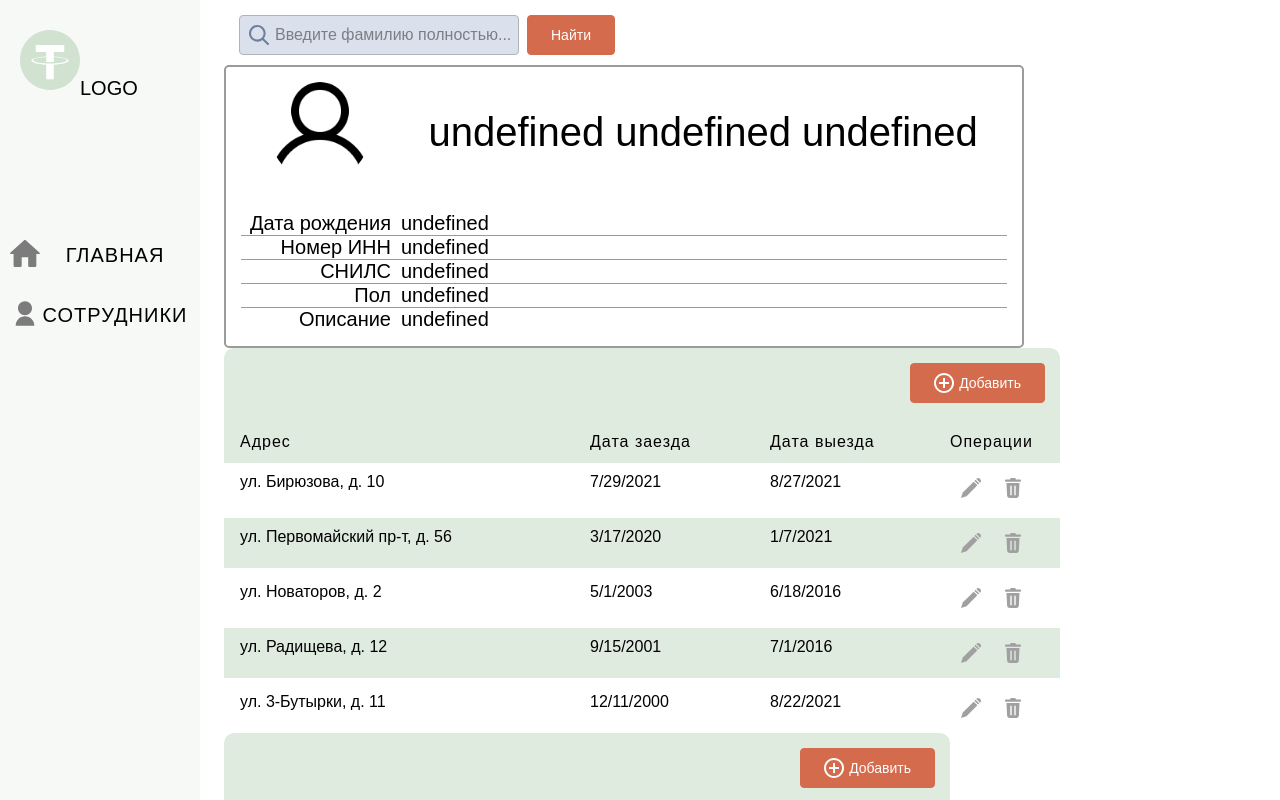
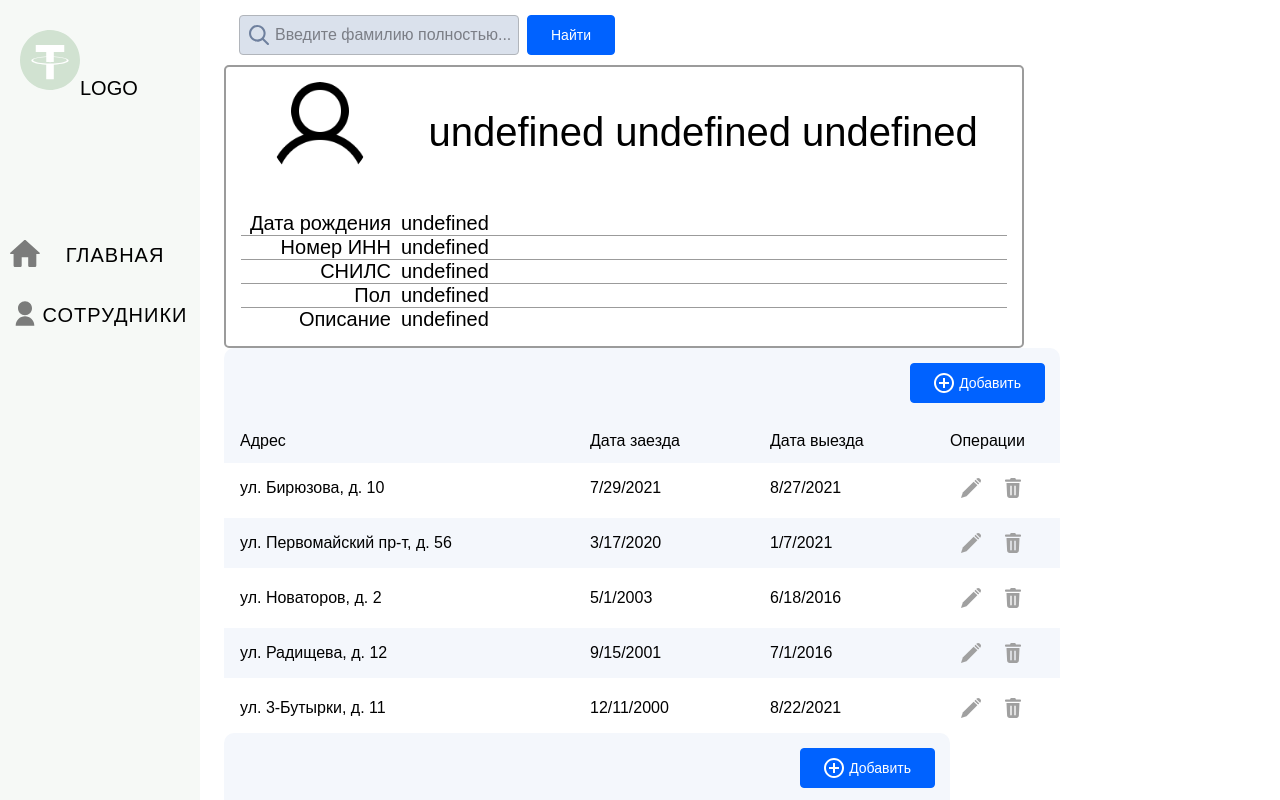
Before and after one commit to franze6/puppy-project, a React app: page /persons/1 in a window 1280 px wide. Shown: the top 800 px of the page. Built offline with nearby package versions, Linux system fonts and the light colour scheme; no server answers.

Commit message:
FIX: style kit

```diff
--- a/src/Components/Kit/Button/Button.scss
+++ b/src/Components/Kit/Button/Button.scss
@@ -5,9 +5,9 @@
   font-weight: 500;
   font-size: 14px;
   line-height: 20px;
-  background-color: #d46b4d;
+  background-color: #0062ff;
   border-radius: 4px;
-  border: 1px solid #d46b4d;
+  border: 1px solid #0062ff;
   width: fit-content;
   cursor: var(--pointer);
   user-select: none;
@@ -21,11 +21,11 @@
 }
 
 .button:hover {
-  background-color: #ee7858;
+  background-color: #0142d3;
 }
 
 .button:active {
-  background-color: #ee7858;
+  background-color: #022d9a;
 }
 
 .outlined:hover {
--- a/src/Components/Kit/CheckBox/CheckBox.scss
+++ b/src/Components/Kit/CheckBox/CheckBox.scss
@@ -44,7 +44,7 @@
 }
 
 .hide:checked + .checkbox {
-  background: #d46b4d;
+  background: #0062ff;
   color: #fff;
   border: none;
 }
--- a/src/Components/Table/Table.scss
+++ b/src/Components/Table/Table.scss
@@ -3,22 +3,21 @@
   flex-direction: column;
   width: fit-content;
   font-size: 16px;
-  background-color: #e0ebe0;
+  background-color: #f4f7fc;
   border-radius: 10px;
 }
 
 .buttAdd {
   display: flex;
   justify-content: flex-end;
-  margin: 15px 15px 15px 0px;
+  margin: 15px 15px 15px 0;
 }
 
 .thead {
   display: flex;
   height: 45px;
   padding-left: 6px;
-  background-color: #e0ebe0;
-  letter-spacing: 1px;
+  background-color: #f4f7fc;
 }
 
 .tbody {
@@ -32,12 +31,13 @@
   display: flex;
   padding: 15px 10px;
   cursor: var(--pointer);
+  align-items: center;
 }
 
 .trow {
   display: flex;
   padding-left: 6px;
-  background-color: #e0ebe0;
+  background-color: #f4f7fc;
   border-bottom: 5px solid #ffffff;
 
   .tcol {
--- a/src/Pages/PersonPage/PersonPage.jsx
+++ b/src/Pages/PersonPage/PersonPage.jsx
@@ -3,7 +3,7 @@ import React, { useEffect, useState } from 'react';
 import { useHistory } from 'react-router-dom';
 
 import Table from '../../Components/Table/Table';
-import Search from '../../Components/Search/Search';
+// import Search from '../../Components/Search/Search';
 import Footer from '../../Components/Table/Footer';
 import { getPersons } from '../../utils/api';
 
@@ -32,10 +32,10 @@ const PersonPage = () => {
     setRecordCount(data?.record_count);
   }, []);
 
-  async function onSearch(searchTxt) {
-    const data = await getPersons(searchTxt);
-    setList(data?.results || []);
-  }
+  // async function onSearch(searchTxt) {
+  //   const data = await getPersons(searchTxt);
+  //   setList(data?.results || []);
+  // }
 
   const columns = [
     {
@@ -83,10 +83,10 @@ const PersonPage = () => {
   ];
   return (
     <div className={styles.page}>
-      <div className={styles.search}>
+      {/* <div className={styles.search}>
         <Search onSearch={onSearch} />
-      </div>
-      <Table columns={columns} rows={list} onRowClick={id => history.push(`${history.location.pathname}${id}`)} />
+      </div> */}
+      <Table columns={columns} rows={list} onRowClick={id => history.push(`${history.location.pathname}/${id}`)} />
       <div className={styles.pagination}>
         <Footer
           activePageCount={activePageCount}
```
